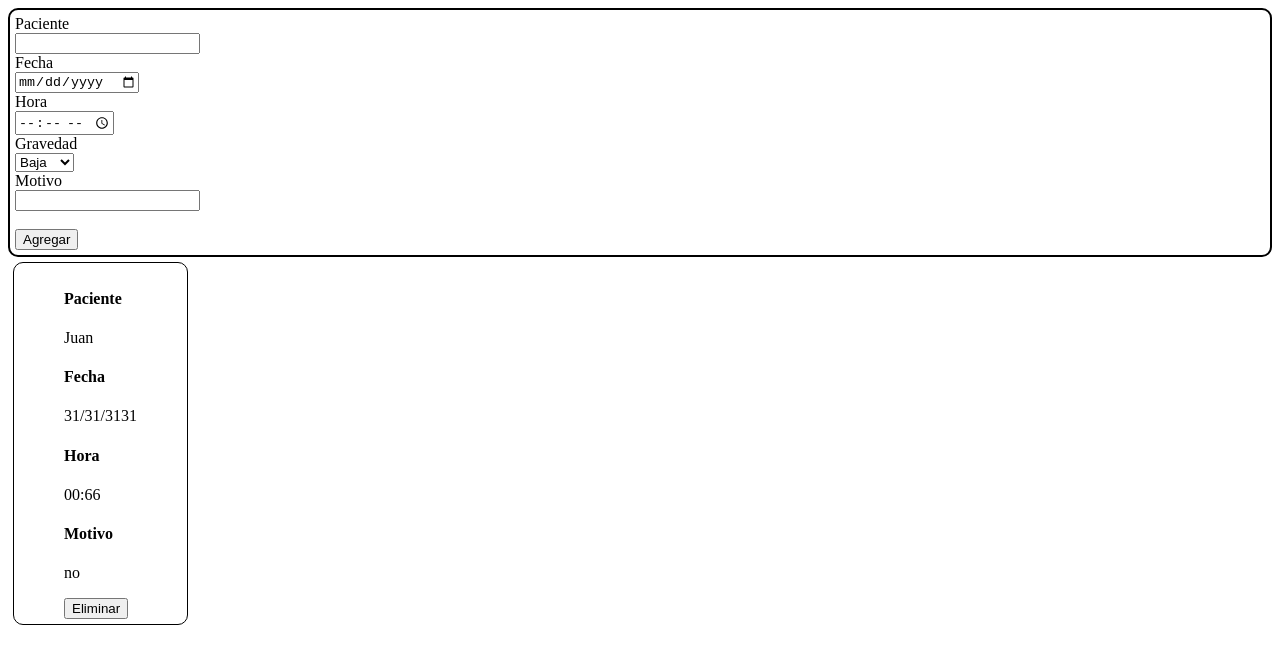
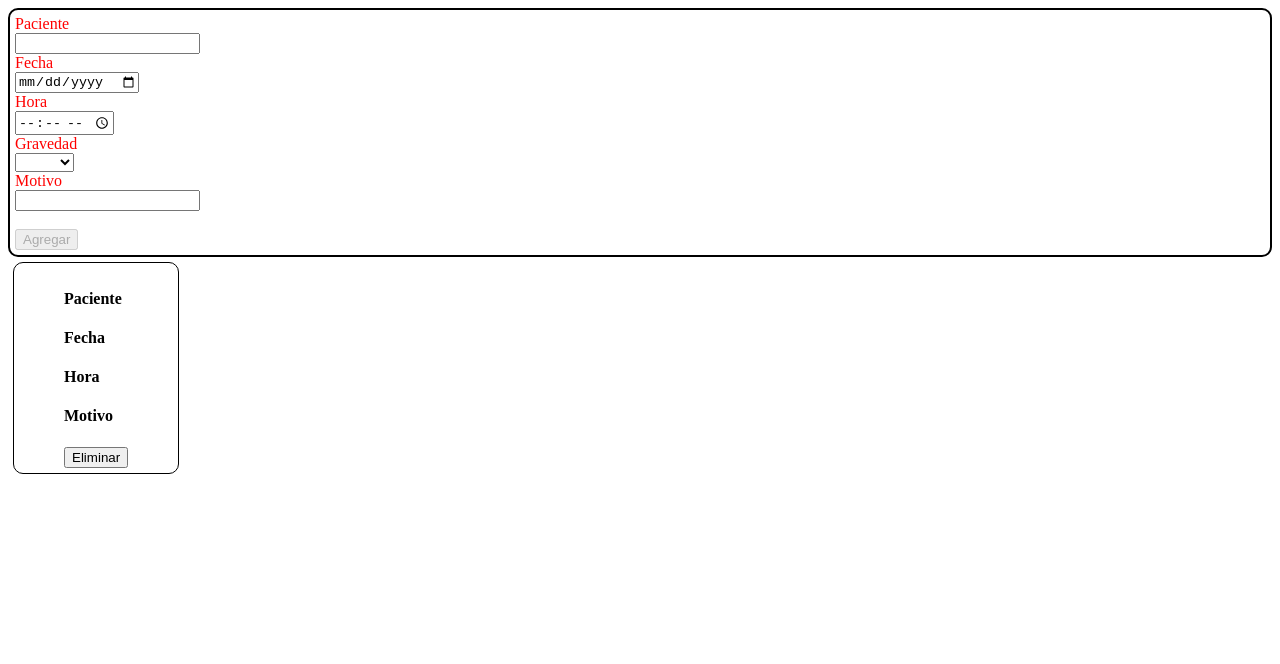
Before and after one commit to plazasoto/Desafio-ManejoEventosReutilizacionComponentes, a Vue app: page / in a window 1280 px wide. Shown: the top 664 px of the page. Built offline with nearby package versions, Linux system fonts and the light colour scheme.

Commit message:
Color labels.

```diff
--- a/src/components/FormularioCita.vue
+++ b/src/components/FormularioCita.vue
@@ -1,22 +1,22 @@
 <template>
     <form @submit.prevent="">
         <div>
-            <label for="paciente">Paciente</label>
+            <label for="paciente" :class="{ rojo : !cita.paciente }">Paciente</label>
             <br>
             <input type="text" id="paciente" v-model="cita.paciente">
         </div>
         <div>
-            <label for="fecha">Fecha</label>
+            <label for="fecha"  :class="{ rojo : !cita.fecha }">Fecha</label>
             <br>
             <input type="date" id="fecha" v-model="cita.fecha">
         </div>
         <div>
-            <label for="hora">Hora</label>
+            <label for="hora" :class="{ rojo : !cita.hora }">Hora</label>
             <br>
             <input type="time" id="hora" v-model="cita.hora">
         </div>
         <div>
-            <label for="gravedad">Gravedad</label>
+            <label for="gravedad" :class="{ rojo : !cita.gravedad }">Gravedad</label>
             <br>
             <select name="gravedad" id="gravedad" v-model="cita.gravedad">
                 <option value="baja">Baja</option>
@@ -25,12 +25,12 @@
             </select>
         </div>
         <div>
-            <label for="motivo">Motivo</label>
+            <label for="motivo" :class="{ rojo : !cita.motivo }">Motivo</label>
             <br>
-            <input type="text" id="motivo" v-model="cita.motivo">
+            <input type="text" id="motivo" v-model="cita.motivo" @change="habilitarBoton()">
         </div>
         <br>
-        <button>Agregar</button>
+        <button :disabled="botonDeshabilitado" >Agregar</button>
     </form>
 </template>
 
@@ -42,13 +42,26 @@
                     paciente: "",
                     fecha: "",
                     hora: "",
-                    gravedad: "baja",
+                    gravedad: "",
                     motivo: "",
-                }
+                },
+                botonDeshabilitado: true,
             }
         },
         methods:{
-
+            habilitarBoton(){// meh
+                if(
+                    this.cita.paciente &&
+                    this.cita.fecha &&
+                    this.cita.hora &&
+                    this.cita.gravedad &&
+                    this.cita.motivo
+                    ){
+                    this.botonDeshabilitado = false;
+                }else{
+                    this.botonDeshabilitado = true;
+                }
+            },
         }
     };
 </script>
@@ -59,4 +72,8 @@
         border-radius: 10px;
         padding: 5px;
     }
+
+    .rojo{
+        color: red;
+    }
 </style>
--- a/src/components/InfoCita.vue
+++ b/src/components/InfoCita.vue
@@ -13,10 +13,10 @@
         data(){
             return{
                 cita:{
-                    Paciente:"Juan",
-                    Fecha:"31/31/3131",
-                    Hora:"00:66",
-                    Motivo:"no",
+                    Paciente:"",
+                    Fecha:"",
+                    Hora:"",
+                    Motivo:"",
                 },
             }
         },
```
